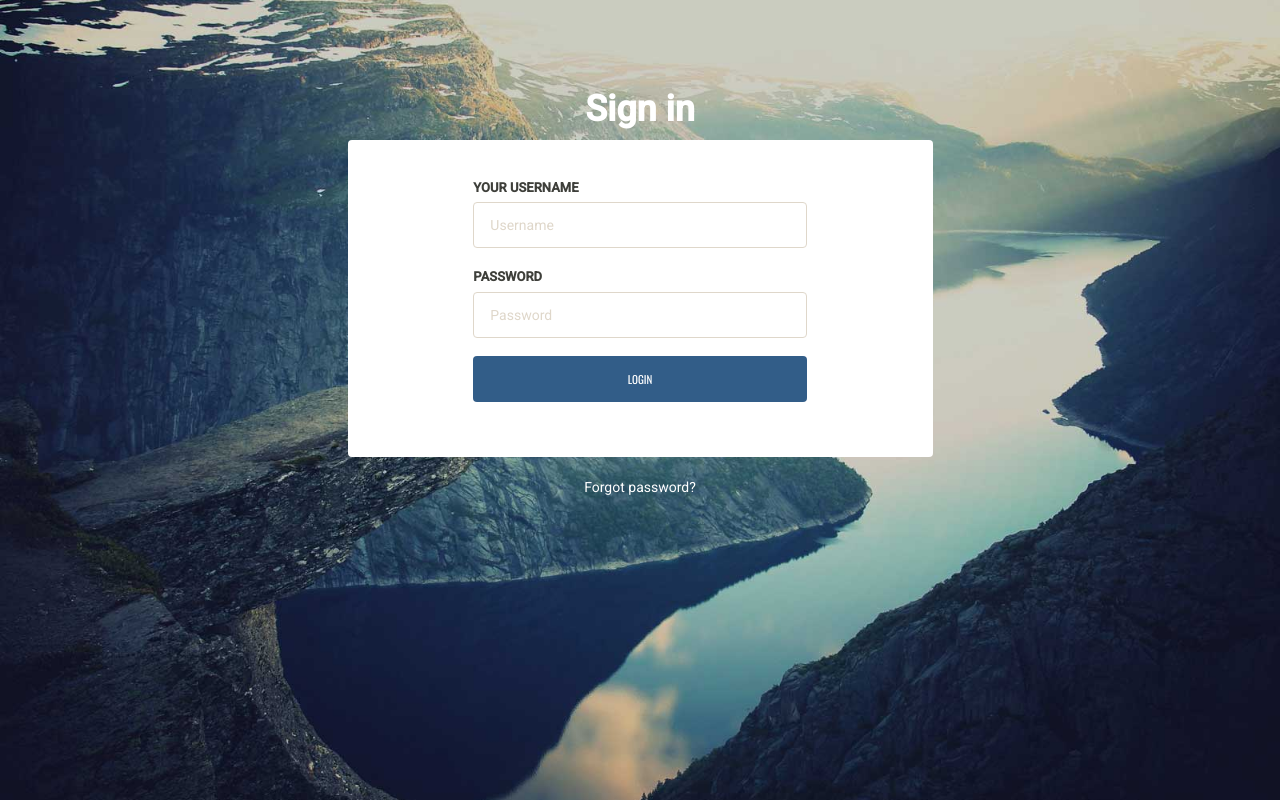
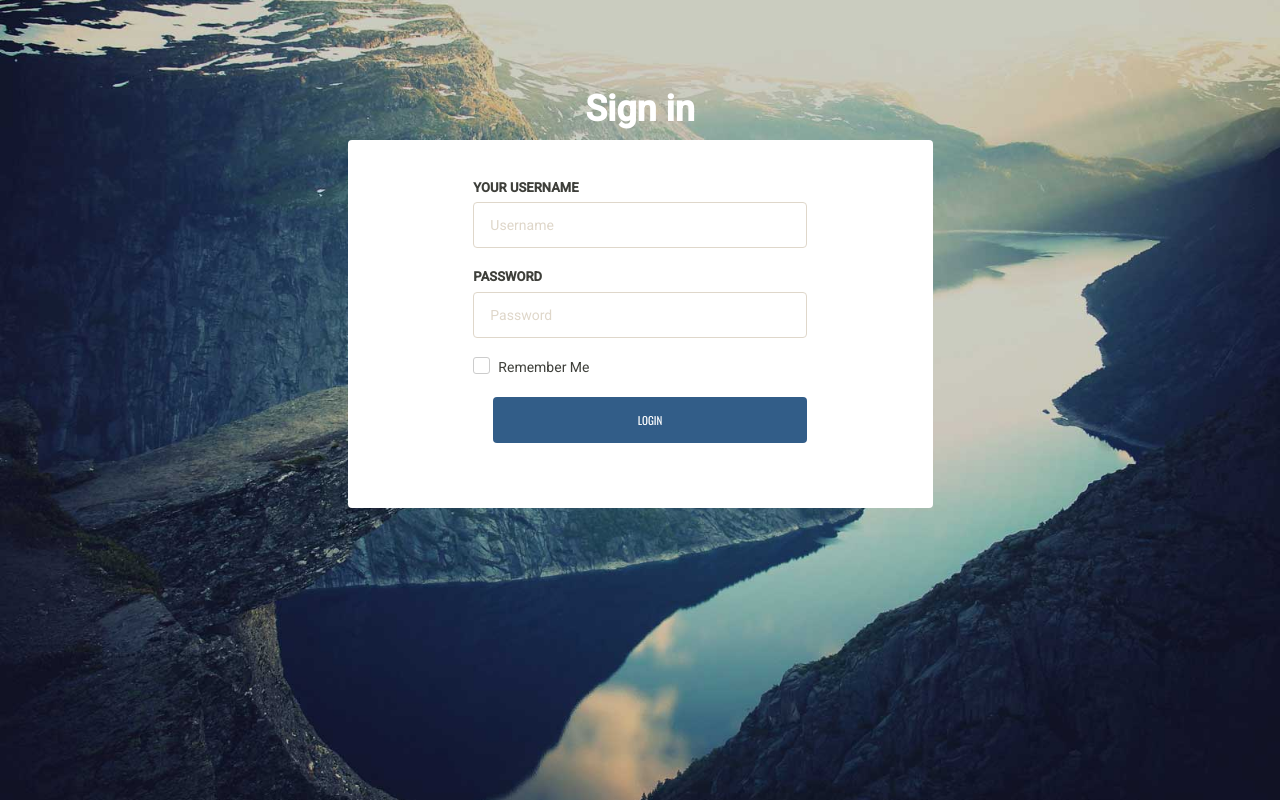
Before and after one commit to cw0610/SEM-Project, a PHP site: page /admin/ in a window 1280 px wide. Run offline with PHP 8.4, Linux system fonts and the light colour scheme.

Commit message:
Modify admin index.php

```diff
--- a/admin/index.php
+++ b/admin/index.php
@@ -63,6 +63,13 @@ echo "<script type='text/javascript'> document.location = 'dashboard.php'; </scr
 									<label for="" class="text-uppercase text-sm">Password</label>
 									<input type="password" placeholder="Password" name="password" class="form-control mb">
 
+								 <div class="checkbox">
+                                    <label>
+                                        <input name="remember" type="checkbox" value="Remember Me" align="left">Remember Me
+										<!-- Change this to a button or input when using this as a form -->
+                                        <br>
+                                    </label>
+									<br><br>
 
 
 									<button class="btn btn-primary btn-block" name="login" type="submit">LOGIN</button>
```
